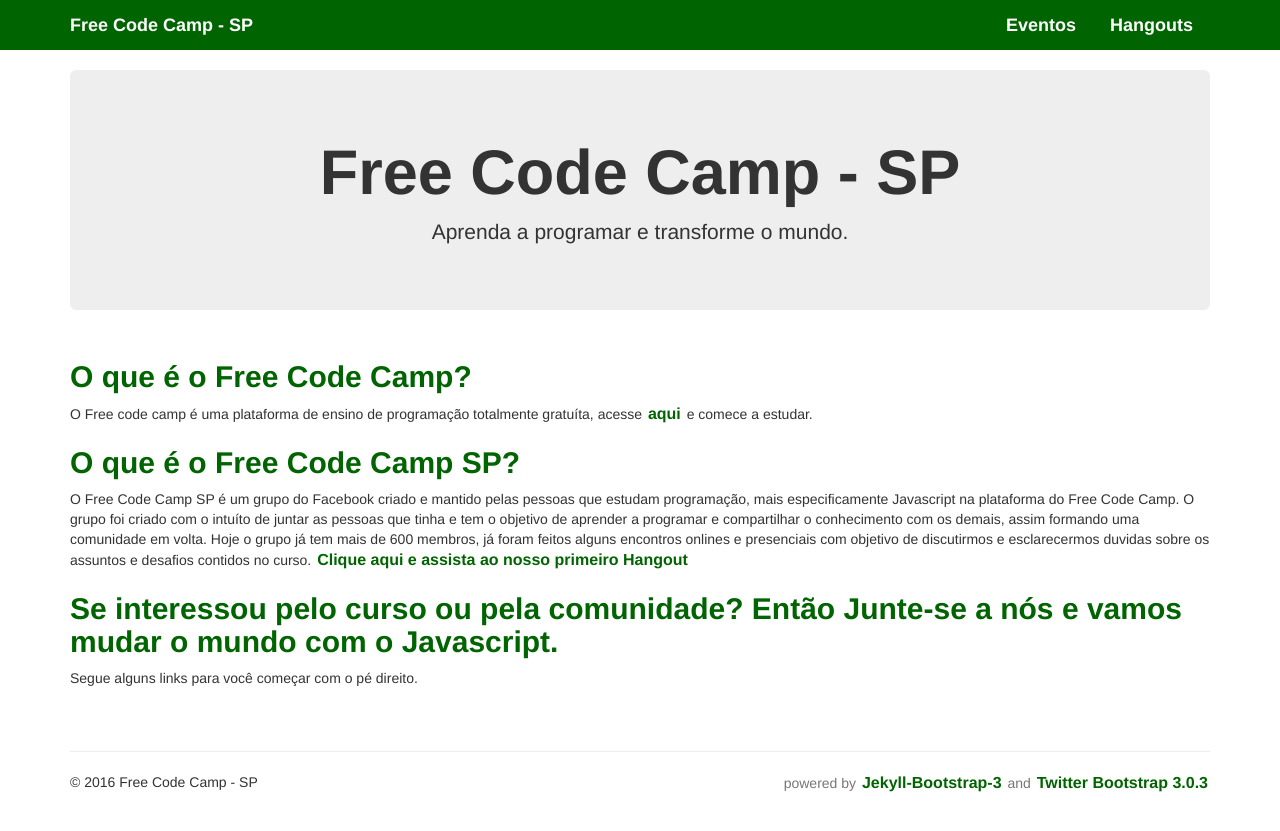
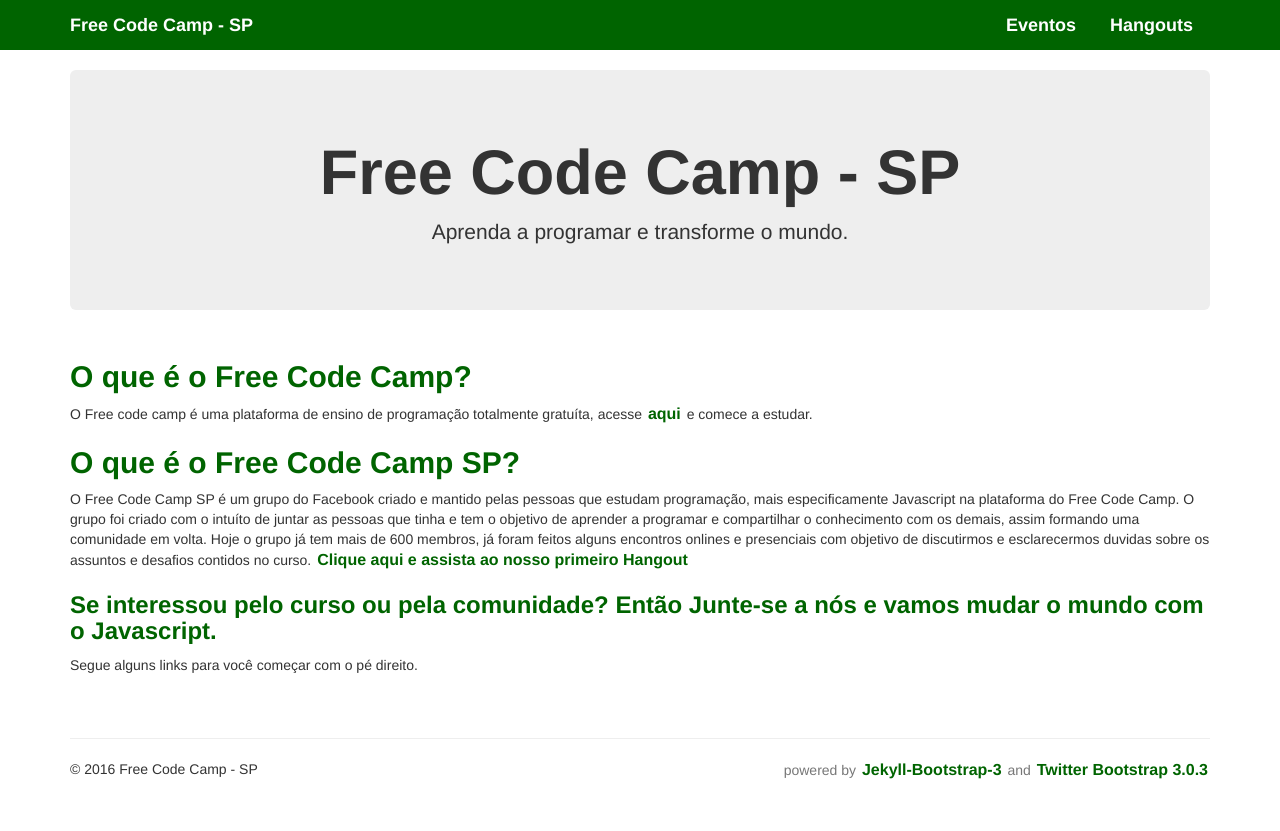
Before and after one commit to FreeCodeCampSp/FreeCodeCampSp.github.io, a Jekyll site: the page built from index.md, in a window 1280 px wide. Shown: the top 831 px of the page. Built offline with Jekyll 4.4.1, drawn with Linux system fonts in a browser that asks for light colours; nearby versions of some CDN libraries; library files that are not in the unit come from our copies.

Commit message:
Atualizando informações da página inicial

```diff
--- a/index.md
+++ b/index.md
@@ -12,7 +12,7 @@
 ## O que é o Free Code Camp SP?
 O Free Code Camp SP é um grupo do Facebook criado e mantido pelas pessoas que estudam programação, mais especificamente Javascript na plataforma do Free Code Camp. O grupo foi criado com o intuíto de juntar as pessoas que tinha e tem o objetivo de aprender a programar e compartilhar o conhecimento com os demais, assim formando uma comunidade em volta. Hoje o grupo já tem mais de 600 membros, já foram feitos alguns encontros onlines e presenciais com objetivo de discutirmos e esclarecermos duvidas sobre os assuntos e desafios contidos no curso. <a href="http://freecodecampsp.github.io/hangouts">Clique aqui e assista ao nosso primeiro Hangout</a>
 
-## Se interessou pelo curso ou pela comunidade? Então Junte-se a nós e vamos mudar o mundo com o Javascript.
+### Se interessou pelo curso ou pela comunidade? Então Junte-se a nós e vamos mudar o mundo com o Javascript.
 
 Segue alguns links para você começar com o pé direito.
 
```
